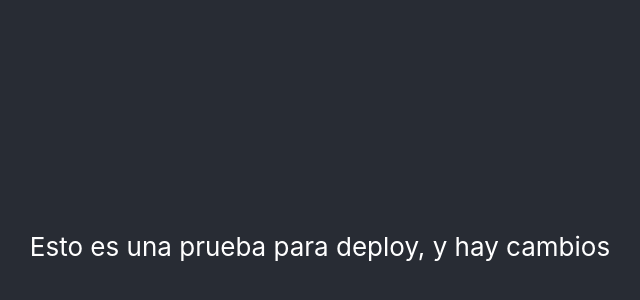
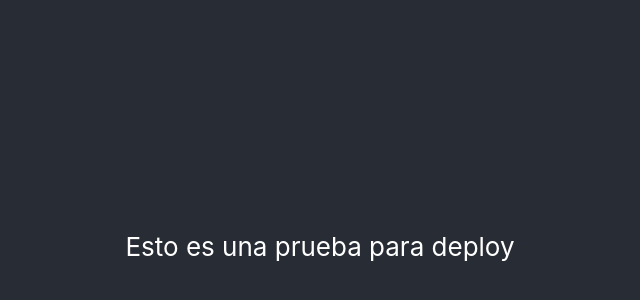
Before and after one commit to simonescob/website_netlify, a React (Create React App) app: page / in a window 1280 px wide. Shown: the part 154-454 px from the top of the page, without its empty margins (320-960 px from the left). Built offline with nearby package versions, Linux system fonts and the light colour scheme.

Commit message:
cambio de texto

```diff
--- a/src/App.js
+++ b/src/App.js
@@ -5,7 +5,7 @@ function App() {
     <div className="App">
       <header className="App-header">
         <p>
-          Esto es una prueba para deploy, y hay cambios
+          Esto es una prueba para deploy
         </p>
       </header>
     </div>
```
